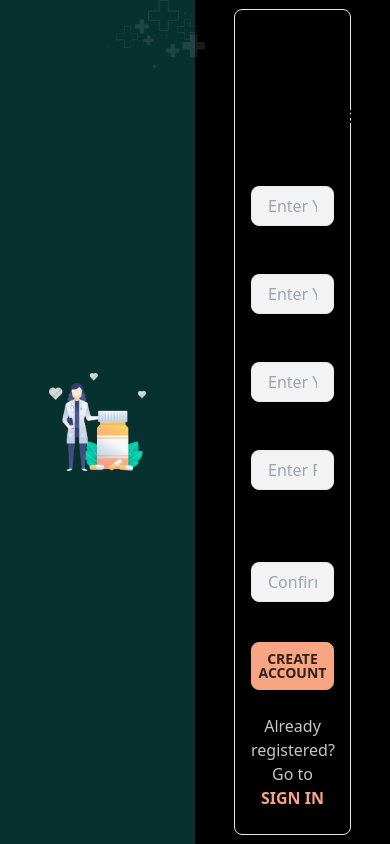
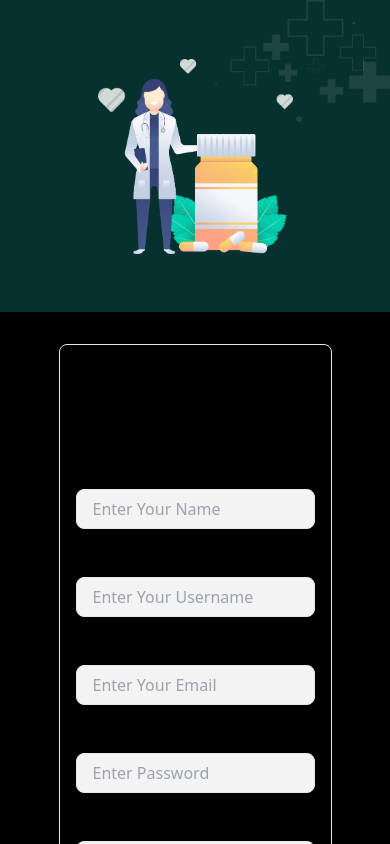
Before and after one commit to rirefat/dochouse-frontend, a React (Vite) app: page /registration in a window 390 px wide. Shown: the top 844 px of the page. Built offline with nearby package versions, Linux system fonts and the light colour scheme.

Commit message:
done responsive registration form

```diff
--- a/src/pages/SignUp/SignUp.css
+++ b/src/pages/SignUp/SignUp.css
@@ -1,6 +1,12 @@
 .signup-section {
   display: flex;
   height: 100vh;
+}
+@media screen and (max-width: 610px) {
+  .signup-section {
+    display: grid;
+    grid-template-columns: 1fr;
+  }
 }
 .signup-section .left {
   width: 50%;
@@ -9,8 +15,29 @@
   align-items: center;
   position: relative;
 }
+@media screen and (max-width: 610px) {
+  .signup-section .left {
+    width: 100%;
+  }
+}
 .signup-section .left .doc-img {
   width: 50%;
+}
+@media screen and (max-width: 950px) {
+  .signup-section .left .doc-img {
+    width: 70%;
+  }
+}
+@media screen and (max-width: 710px) {
+  .signup-section .left .doc-img {
+    width: 80%;
+  }
+}
+@media screen and (max-width: 610px) {
+  .signup-section .left .doc-img {
+    width: 50%;
+    margin: 15% 0;
+  }
 }
 .signup-section .left .shape-img {
   width: 50%;
@@ -18,16 +45,42 @@
   top: 0;
   right: -10px;
 }
+@media screen and (max-width: 950px) {
+  .signup-section .left .shape-img {
+    width: 70%;
+  }
+}
+@media screen and (max-width: 610px) {
+  .signup-section .left .shape-img {
+    right: 0;
+    width: 45%;
+  }
+}
 .signup-section .right {
   width: 50%;
   display: flex;
   justify-content: center;
   align-items: center;
 }
+@media screen and (max-width: 610px) {
+  .signup-section .right {
+    width: 100%;
+  }
+}
 .signup-section .right .form {
   width: 60%;
   height: -moz-fit-content;
   height: fit-content;
+}
+@media screen and (max-width: 950px) {
+  .signup-section .right .form {
+    width: 70%;
+  }
+}
+@media screen and (max-width: 610px) {
+  .signup-section .right .form {
+    margin: 8% 0;
+  }
 }
 .signup-section .right .form label {
   color: black;
--- a/src/pages/SignUp/SignUp.scss
+++ b/src/pages/SignUp/SignUp.scss
@@ -1,6 +1,11 @@
 .signup-section{
     display: flex;
     height: 100vh;
+
+    @media screen and (max-width: 610px) {
+        display: grid;
+        grid-template-columns: 1fr;
+    }
 
     .left{
         width: 50%;
@@ -9,8 +14,23 @@
         align-items: center;
         position: relative;
 
+        @media screen and (max-width: 610px){
+            width: 100%;
+        }
+
         .doc-img{
             width: 50%;
+
+            @media screen and (max-width: 950px) {
+                width: 70%;
+            }
+            @media screen and (max-width: 710px) {
+                width: 80%;
+            }
+            @media screen and (max-width: 610px) {
+                width: 50%;
+                margin: 15% 0;
+            }
         }
 
         .shape-img{
@@ -18,6 +38,14 @@
             position: absolute;
             top: 0;
             right: -10px;
+
+            @media screen and (max-width: 950px) {
+                width: 70%;
+            }
+            @media screen and (max-width: 610px) {
+                right: 0;
+                width: 45%;
+            }
         }
     }
     .right{
@@ -26,9 +54,22 @@
         justify-content: center;
         align-items: center;
 
+        @media screen and (max-width: 610px){
+            width: 100%;
+        }
+
         .form{
             width: 60%;
             height: fit-content;
+
+            @media screen and (max-width: 950px) {
+                width: 70%;
+            }
+
+            @media screen and (max-width: 610px){
+                margin: 8% 0;
+            }
+
             label{
                 color: black;
                 font-weight: 600;
```
Also changed, not shown: 1 other file (tests, documents, lock files or other folders).
